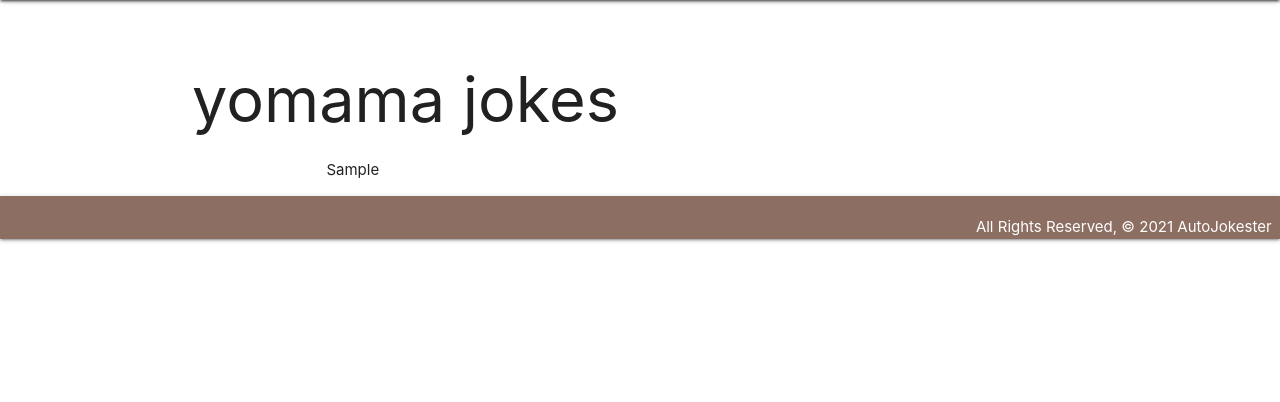
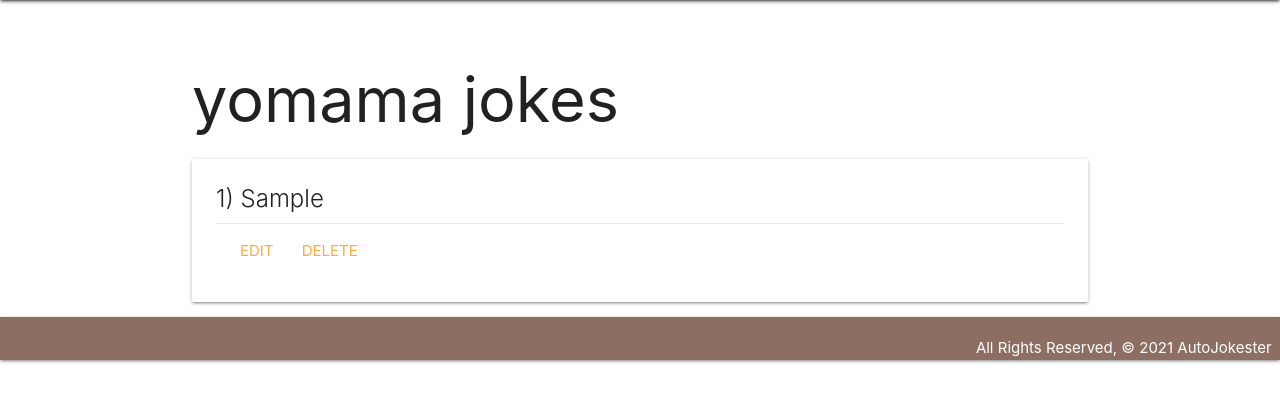
Before and after one commit to sean-yates/Auto-Jokester, a Django app: page /yomama/ in a window 1280 px wide. Shown: the part 64-466 px from the top of the page. Run offline with Django 3.2, Linux system fonts and the light colour scheme; a user stored in the database is signed in; tables that the repository leaves empty hold one stand-in row (values such as "Sample post").

Commit message:
add edit joke capability from category page

```diff
--- a/main_app/models.py
+++ b/main_app/models.py
@@ -37,10 +37,11 @@ class Joke(models.Model):
 
     appproved = models.BooleanField(default=False)
 
-
     def __str__(self):
         return f'{self.joke}'
 
+    def get_absolute_url(self):
+        return reverse('joke_details', args=[self.id])
 
 class Comment(models.Model):
     text = models.CharField(max_length=4000)
--- a/main_app/templates/comments.html
+++ b/main_app/templates/comments.html
@@ -2,18 +2,14 @@
 
 {{ user}}
 
-<h1>Formatted joke should go here</h1>
-<p>{{joke.joke}}</p>
+<h1>{{joke.joke}}</h1>
 
-
-<h1>then an add comment form should be here</h1>
 <form action="{% url 'add_comment' joke.id %}" method="post">
   {% csrf_token %}
   {{ comment_form.as_p }}
   <input type="submit" class="btn" value="Add Comment" />
 </form>
 
-<h1>Then comments go here:</h1>
 {% for comment in joke.comment_set.all %}
   <div class="card">
     <div class="card-content">
--- a/main_app/templates/joke_category.html
+++ b/main_app/templates/joke_category.html
@@ -4,7 +4,19 @@
 <h1>{{ category }} jokes</h1>
 
 {% for joke in all %}
-<div class="container">
-  <p>{{ joke }}</p>
+<div class="card">
+  <div class="card-content">
+    <span class="card-title">
+      <p>{{ forloop.counter }}) {{ joke.joke }}</p>
+    </span>
+
+    {% if joke.createdBy_id == request.user.id and request.user.id != None %}
+      <div class="card-action">
+        <a href="{% url 'update_joke' joke.id %}">Edit</a>
+        <a href="#">Delete</a>
+      </div> <!--***END*** <div class="card-action"> -->
+    {% endif %}
+    </div>
 </div>
-{% endfor %} {% endblock %}
+{% endfor %}
+{% endblock %}
--- a/main_app/urls.py
+++ b/main_app/urls.py
@@ -20,5 +20,9 @@ urlpatterns = [
     path('jokes/<int:joke_id>/add_comment/', views.add_comment, name='add_comment'),
     path('jokes/<int:joke_id>/comments/<int:comment_id>/delete/', views.delete_comment, name='delete_comment'),
     path('jokes/<int:joke_id>/comments/<int:pk>/update/', views.Update_comment.as_view(), name='update_comment'),
+
+    path('jokes/<int:pk>/update/', views.Update_joke.as_view(), name='update_joke'),
+    path('jokes/<int:joke_id>/delete/', views.delete_joke, name='delete_joke'),
+
     path('<str:category>/', views.joke_category, name='joke_category'),
 ]
--- a/main_app/views.py
+++ b/main_app/views.py
@@ -83,8 +83,11 @@ def joke_category(request, category):
         category_code = 'S'
     elif category == 'animal':
         category_code = 'A'
+    else:
+        category_code = 'Y'
 
-    db_jokes = Joke.objects.filter(category = category_code)
+    db_jokes = Joke.objects.filter(category = category_code).order_by('id').values()
+    # print('!!!!!!!!!!!!!request.user.id = ', request.user.id)
     return render(request, 'joke_category.html', {'all': db_jokes, 'category': category})
 
 def joke_random(request, category_name):
@@ -230,6 +233,26 @@ def joke_details(request, joke_id):
     }
     return render(request, 'comments.html', context)
 
+# @login_required
+# def edit_joke(request, joke_id):
+#     joke = Joke.objects.get(id=joke_id)
+#     joke_form = JokeForm()
+#     context = {
+#         'joke': joke,
+#         'joke_form': joke_form
+#     }
+#     return render(request, 'edit_joke.html', context)
+
+@login_required
+def delete_joke(request, joke_id):
+    joke = Joke.objects.get(id=joke_id)
+    joke_form = JokeForm()
+    context = {
+        'joke': joke,
+        'joke_form': joke_form
+    }
+    return render(request, 'edit_joke.html', context)
+
 @login_required
 def add_comment(request, joke_id):
     form = CommentForm(request.POST)
@@ -251,3 +274,7 @@ def delete_comment(request, joke_id, comment_id):
 class Update_comment(LoginRequiredMixin, UpdateView):
     model = Comment
     fields = ['text']
+
+class Update_joke(LoginRequiredMixin, UpdateView):
+    model = Joke
+    fields = ['joke', 'source']
--- a/requirements.txt
+++ b/requirements.txt
@@ -3,9 +3,14 @@ certifi==2020.12.5
 chardet==4.0.0
 Django==3.2
 django-extensions==3.1.3
+django-seed==0.2.2
+Faker==8.1.2
 idna==2.10
 psycopg2==2.8.6
+python-dateutil==2.8.1
 pytz==2021.1
 requests==2.25.1
+six==1.15.0
 sqlparse==0.4.1
+text-unidecode==1.3
 urllib3==1.26.4
```
Also changed, not shown: main_app/templates/edit_joke.html (added, +13 -0 lines), main_app/templates/main_app/joke_form.html (added, +14 -0 lines).
